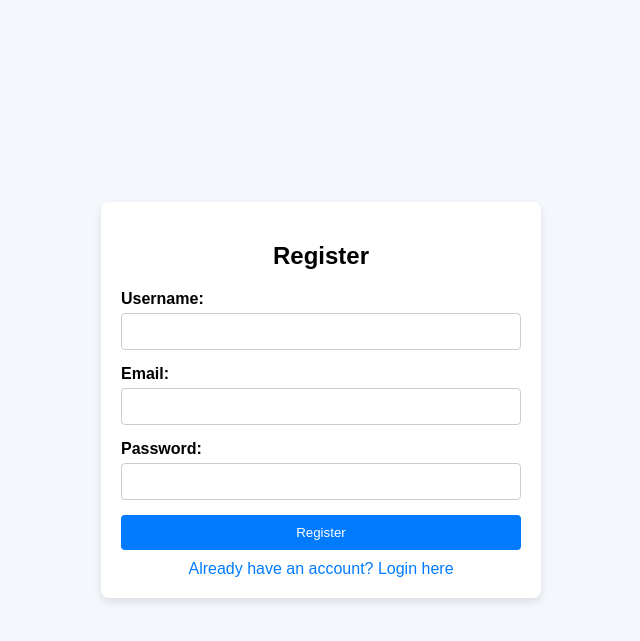
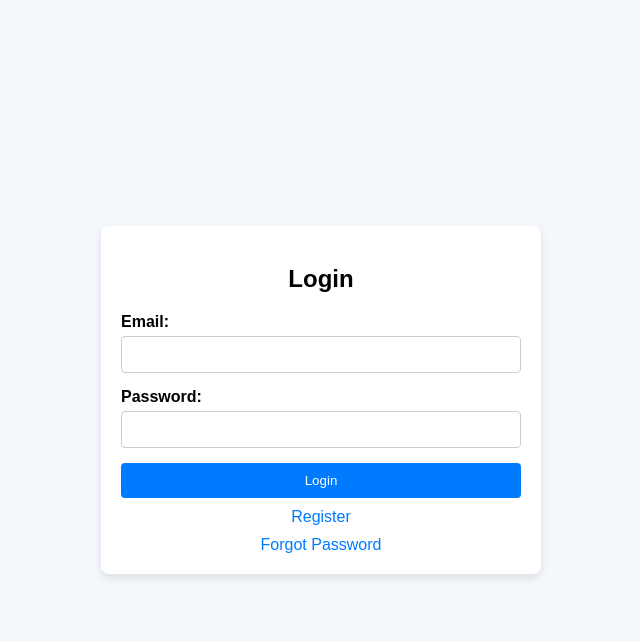
Before and after one commit to indraagstin025/Proyek2-Digital_Signature, a Flask app: page /auth/login in a window 1280 px wide. Shown: the top 641 px of the page, without its empty margins (319-959 px from the left). Run offline with Flask 3, Linux system fonts and the light colour scheme; parts of the project's set-up code (start-up, migrations or seed data) failed here and were passed over; some libraries are stand-ins or nearby versions.

Commit message:
Menambahkan Fitur Forgot Password

```diff
--- a/app/__init__.py
+++ b/app/__init__.py
@@ -4,6 +4,7 @@ from app.extensions import init_extensions, db
 from app.routes import register_blueprints
 from dotenv import load_dotenv
 from app.extensions import db
+from app.extensions import mail, db
 import pymysql
 
 
@@ -23,6 +24,8 @@ def create_app(config_name='default'):
 
     init_extensions(app)
     register_blueprints(app)
+    mail.init_app(app)
+
 
     with app.app_context():
         db.create_all()
--- a/app/extensions.py
+++ b/app/extensions.py
@@ -2,8 +2,9 @@ from flask_sqlalchemy import SQLAlchemy
 from flask_bcrypt import Bcrypt
 from flask_login import LoginManager
 from flask_migrate import Migrate
+from flask_mail import Mail
 
-
+mail = Mail()
 db = SQLAlchemy()
 bcrypt = Bcrypt()
 login_manager = LoginManager()
@@ -11,7 +12,6 @@ migrate_instance = Migrate()
 
 @login_manager.user_loader
 def load_user(user_id):
-    # Impor User di sini untuk menghindari circular import
     from app.models import User
     return User.query.get(int(user_id))
 
--- a/app/routes/auth.py
+++ b/app/routes/auth.py
@@ -1,7 +1,10 @@
-from flask import Blueprint, render_template, redirect, url_for, flash, request
+from flask import Blueprint, render_template, redirect, url_for, flash, request, current_app
 from flask_login import login_user, logout_user, login_required, current_user
 from app.models import User
 from app.extensions import db
+from itsdangerous import URLSafeTimedSerializer
+from flask_mail import Message
+from app.extensions import mail
 
 auth_bp = Blueprint('auth', __name__, url_prefix='/auth')
 
@@ -40,6 +43,65 @@ def login():
         flash('Invalid email or password.', 'danger')
     return render_template('auth/login.html')
 
+@auth_bp.route('/forgot-password', methods=['GET', 'POST'])
+def forgot_password():
+    if request.method == 'POST':
+        email = request.form['email']
+        user = User.query.filter_by(email=email).first()
+        if user:
+            # Generate token menggunakan SECRET_KEY
+            serializer = URLSafeTimedSerializer(current_app.config['SECRET_KEY'])
+            token = serializer.dumps(email, salt='password-reset-salt')
+
+            # Buat URL untuk reset password
+            reset_url = url_for('auth.reset_password', token=token, _external=True)
+
+            # Kirim email dengan link reset password
+            msg = Message(
+                subject="Reset Your Password",
+                recipients=[email],
+                body=f"Click the link to reset your password: {reset_url}",
+                sender=current_app.config['MAIL_DEFAULT_SENDER']
+            )
+            mail.send(msg)
+
+            flash('An email has been sent with instructions to reset your password.', 'info')
+        else:
+            flash('Email address not found.', 'danger')
+
+        return redirect(url_for('auth.login'))
+    return render_template('auth/forgot_password.html')
+
+@auth_bp.route('/reset-password/<token>', methods=['GET', 'POST'])
+def reset_password(token):
+    # Deklarasikan serializer
+    serializer = URLSafeTimedSerializer(current_app.config['SECRET_KEY'])
+
+    try:
+        # Verifikasi token dan dapatkan email
+        email = serializer.loads(token, salt='password-reset-salt', max_age=3600)
+    except:
+        flash('The reset link is invalid or has expired.', 'danger')
+        return redirect(url_for('auth.forgot_password'))
+
+    # Jika metode POST, proses password baru
+    if request.method == 'POST':
+        new_password = request.form['password']
+        user = User.query.filter_by(email=email).first()
+        if user:
+            # Update password pengguna
+            user.set_password(new_password)
+            db.session.commit()
+            flash('Your password has been updated. You can now log in.', 'success')
+            return redirect(url_for('auth.login'))
+        else:
+            flash('User not found.', 'danger')
+            return redirect(url_for('auth.forgot_password'))
+
+    # Render halaman reset password
+    return render_template('auth/reset_password.html', token=token)
+
+
 @auth_bp.route('/logout')
 @login_required
 def logout():
--- a/app/templates/auth/login.html
+++ b/app/templates/auth/login.html
@@ -3,7 +3,7 @@
 <head>
     <meta charset="UTF-8">
     <meta name="viewport" content="width=device-width, initial-scale=1.0">
-    <title>Register</title>
+    <title>Login</title>
     <style>
         body {
             font-family: Arial, sans-serif;
@@ -80,7 +80,7 @@
 </head>
 <body>
     <div class="container">
-        <h2>Register</h2>
+        <h2>Login</h2>
 
         <!-- Tampilkan pesan flash -->
         {% with messages = get_flashed_messages(with_categories=true) %}
@@ -92,18 +92,20 @@
         {% endwith %}
 
         <form method="POST">
-            <label for="username">Username:</label>
-            <input type="text" id="username" name="username" required>
+
 
             <label for="email">Email:</label>
             <input type="email" id="email" name="email" required>
 
             <label for="password">Password:</label>
             <input type="password" id="password" name="password" required>
-            <button type="submit">Register</button>
+            <button type="submit">Login</button>
         </form>
 
-        <a href="{{ url_for('auth.login') }}">Already have an account? Login here</a>
+        <a href="{{ url_for('auth.register') }}">Register</a>
+        <a href="{{ url_for('auth.forgot_password') }}">Forgot Password</a>
+
+
     </div>
 </body>
 </html>
```
Also changed, not shown: app/templates/auth/forgot_password.html (added, +16 -0 lines), app/templates/auth/reset_password.html (added, +19 -0 lines), test/test_auth.py (+6 -8 lines), 1 other file.
